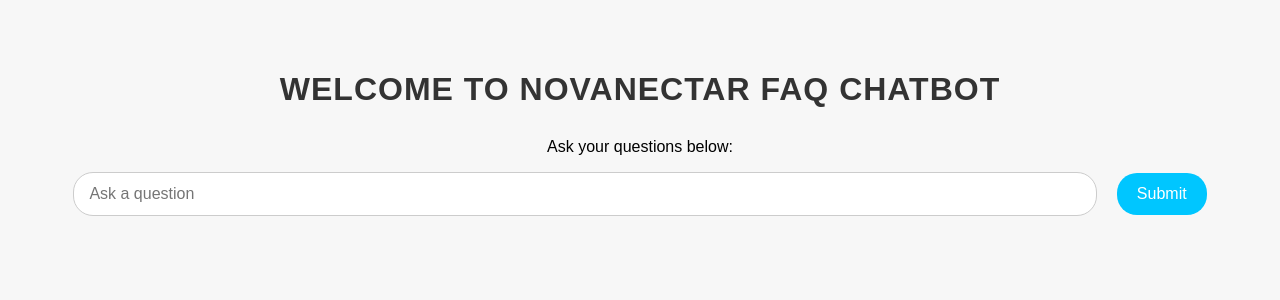
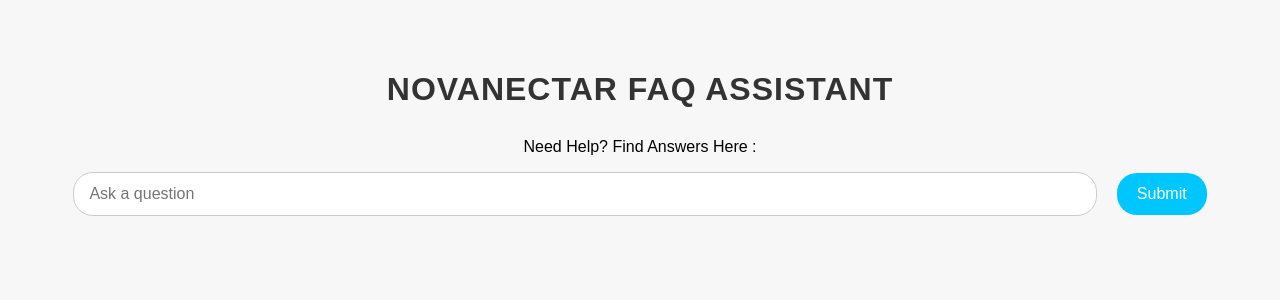
Before and after one commit to arnabberawork/FAQ_Chatbot, a Flask app: page / in a window 1280 px wide. Shown: the top 300 px of the page. Run offline with Flask 3, Linux system fonts and the light colour scheme.

Commit message:
updated commit

```diff
--- a/faq.py
+++ b/faq.py
@@ -29,7 +29,7 @@
     "pricing_details": "For pricing details, visit our website https://novanectar.co.in/ or contact our sales team at +91 89798 91703.",
     "service_warranty": "Novanectar offers a warranty for all services provided, including bug fixes and support for a defined period after project completion. Please contact us for specific terms.",
     "client_onboarding_process": "Our client onboarding process involves understanding your requirements, project scoping, team assignment, and establishing timelines. We guide you every step of the way.",
-    "payment_methods": "We accept payments via bank transfers, credit cards, and online payment systems like PayPal. For more details, contact our accounts team at accounts@novanectar.co.in.",
+    "payment_methods": "We accept payments via bank transfers, UPI transactions, credit cards, and online payment systems like PayPal. For more details, contact our accounts team at info@novanectar.co.in.",
     "project_management_tools": "We use industry-leading project management tools like Jira and Trello to ensure efficient collaboration, timely delivery, and transparent communication.",
     "post_launch_support": "We offer post-launch support, including maintenance and updates, to ensure your solution continues to perform optimally. Contact our support team for more details.",
     "client_testimonials": "Read what our clients say about us on our testimonials page at https://novanectar.co.in/testimonials.",
@@ -109,7 +109,8 @@
         "What are the available payment options?",
         "What payment methods are supported?",
         "Can I pay through PayPal or credit card?",
-        "Which payment methods do you use?"
+        "Which payment methods do you use?",
+        "How can I transfer money using UPI?"
     ],
     "project_management_tools": [
         "What project management tools do you use?",
--- a/templates/index.html
+++ b/templates/index.html
@@ -9,8 +9,8 @@
 </head>
 <body>
     <div class="container" align="center">
-        <h1>Welcome to Novanectar FAQ Chatbot</h1>
-        <p>Ask your questions below:</p>
+        <h1>Novanectar FAQ Assistant</h1>
+        <p> Need Help? Find Answers Here : </p>
 
         <!-- Form for asking questions -->
         <form id="faq-form">
```
